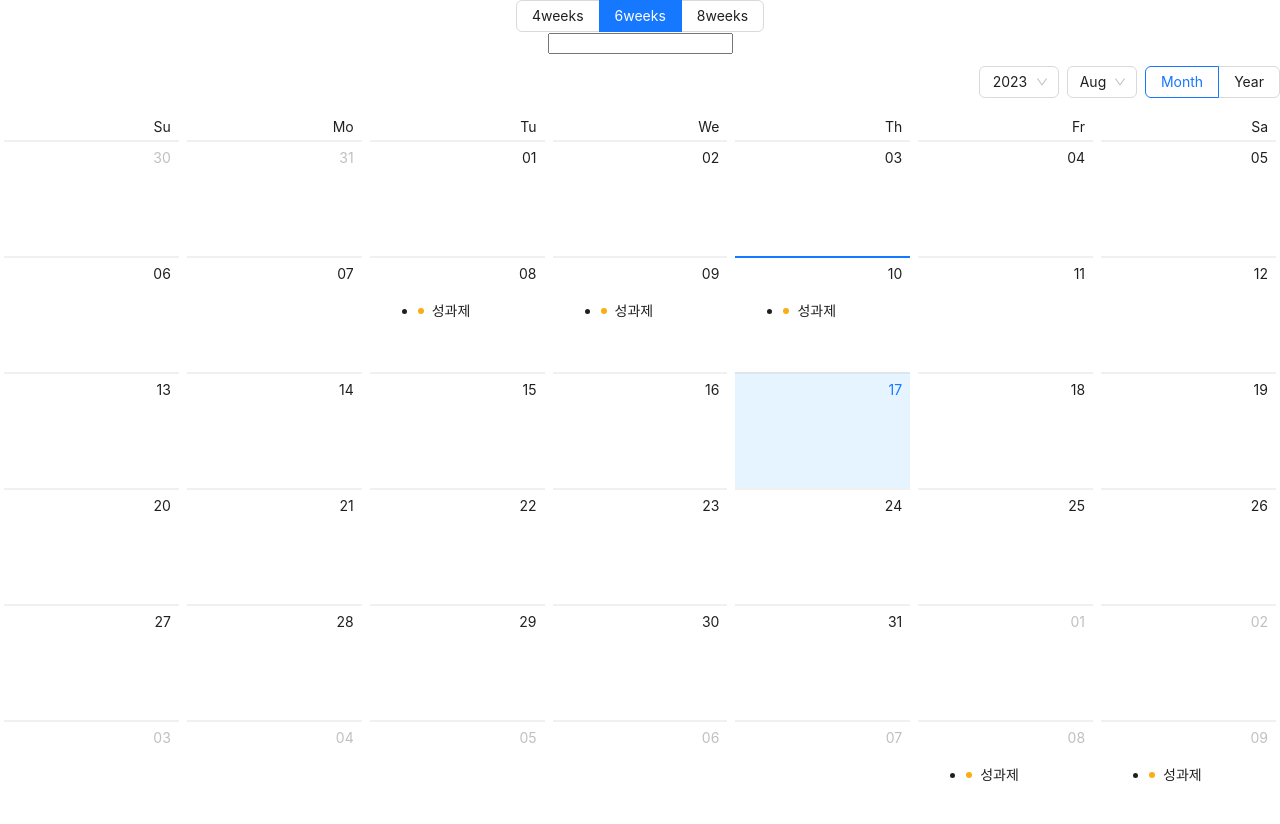
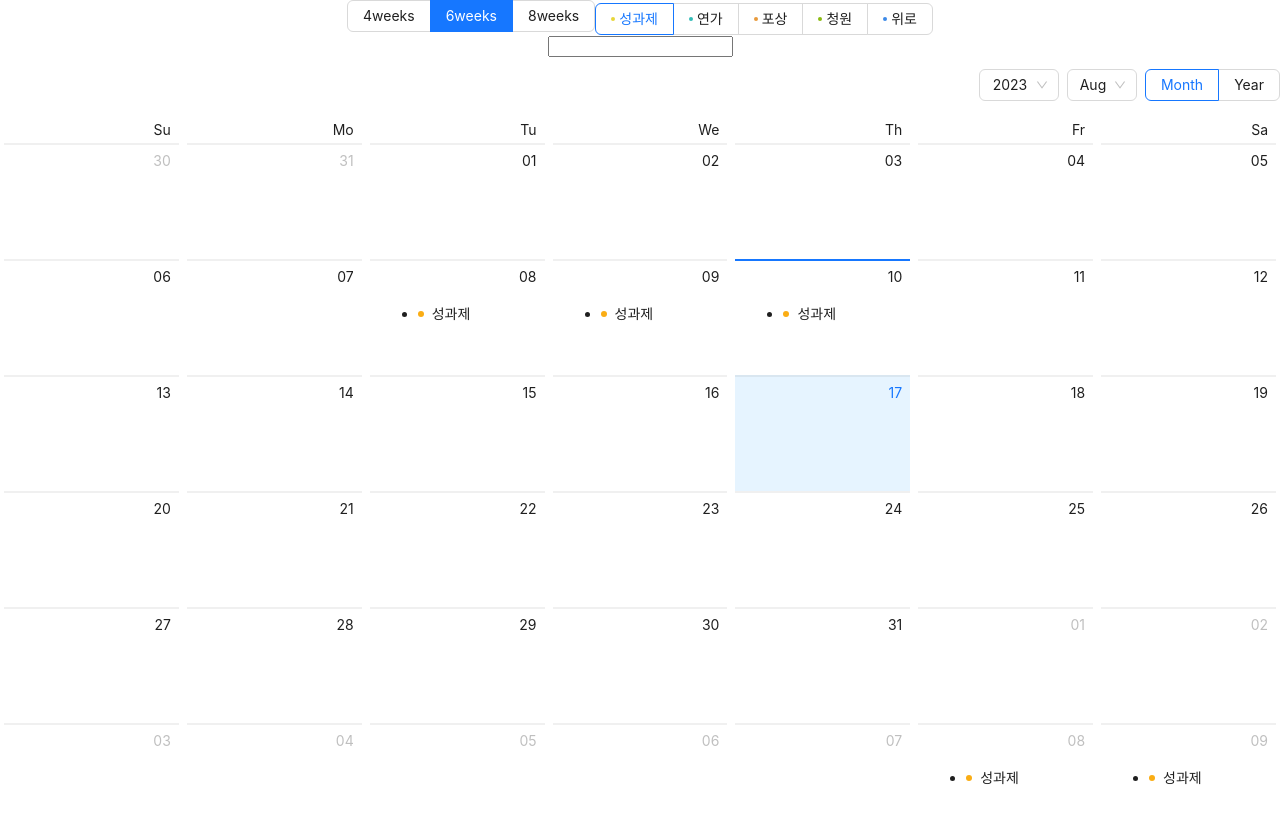
Before and after one commit to albert-yim/rokaf_calendar, a React (Create React App) app: page / in a window 1280 px wide. Shown: the top 824 px of the page. Built offline with nearby package versions, Linux system fonts and the light colour scheme.

Commit message:
Add VacationRadioButton

```diff
--- a/src/App.tsx
+++ b/src/App.tsx
@@ -4,16 +4,22 @@ import moment from "moment";
 import "./App.css";
 import ROKAFCalendar from "./components/ROKAFCalendar";
 import RegularVacationRadioButton from "./components/RegularVacationRadioButton";
-import { RegularVacationKey } from "./types";
+import { RegularVacationKey, VacationTypeKey } from "./types";
+import VacationRadioButton from "./components/VacationRadioButton";
 
 export default function App() {
   const [regularVacation, setRegularVacataion] =
     useState<RegularVacationKey>("6weeks");
+  const [vacationType, setVacationType] = useState<VacationTypeKey>("regular");
   return (
     <div className="App">
       <RegularVacationRadioButton
         regularVacation={regularVacation}
         setRegularVacation={setRegularVacataion}
+      />
+      <VacationRadioButton
+        vacationType={vacationType}
+        setVacationType={setVacationType}
       />
       <div /* className={styles.header} */>
         <input />
--- /dev/null
+++ b/src/components/VacationRadioButton/VacationRadioButton.module.scss
@@ -0,0 +1,12 @@
+.optionLabel {
+  display: flex;
+  flex-direction: row;
+  gap: 4px;
+  align-items: center;
+
+  .indicator {
+    width: 4px;
+    height: 4px;
+    border-radius: 50%;
+  }
+}
--- /dev/null
+++ b/src/components/VacationRadioButton/index.tsx
@@ -0,0 +1,53 @@
+import React from "react";
+import { Radio, RadioChangeEvent } from "antd";
+import {
+  VacationTypeKey,
+  VACATION_COLOR,
+  VACATION_TYPE,
+  VACATION_TYPE_IN_KOREAN,
+} from "../../types";
+import styles from "./VacationRadioButton.module.scss";
+
+type VacationRadioButtonType = {
+  vacationType: VacationTypeKey;
+  setVacationType: (type: VacationTypeKey) => void;
+};
+
+/*
+ * The component that the radio button
+ * to show vacation types
+ * and user can select the type
+ */
+export default function VacationRadioButton({
+  vacationType,
+  setVacationType,
+}: VacationRadioButtonType) {
+  const options = VACATION_TYPE.map((type) => ({
+    // label: VACATION_TYPE_IN_KOREAN[type],
+    label: (
+      <div className={styles.optionLabel}>
+        <div
+          className={styles.indicator}
+          style={{ background: VACATION_COLOR[type] }}
+        />
+        {VACATION_TYPE_IN_KOREAN[type]}
+      </div>
+    ),
+    value: type,
+  }));
+
+  const onChange = (e: RadioChangeEvent) => {
+    const value = e.target.value;
+    setVacationType(value);
+  };
+
+  return (
+    <Radio.Group
+      options={options}
+      value={vacationType}
+      onChange={onChange}
+      optionType={"button"}
+      // buttonStyle={"solid"}
+    />
+  );
+}
```
